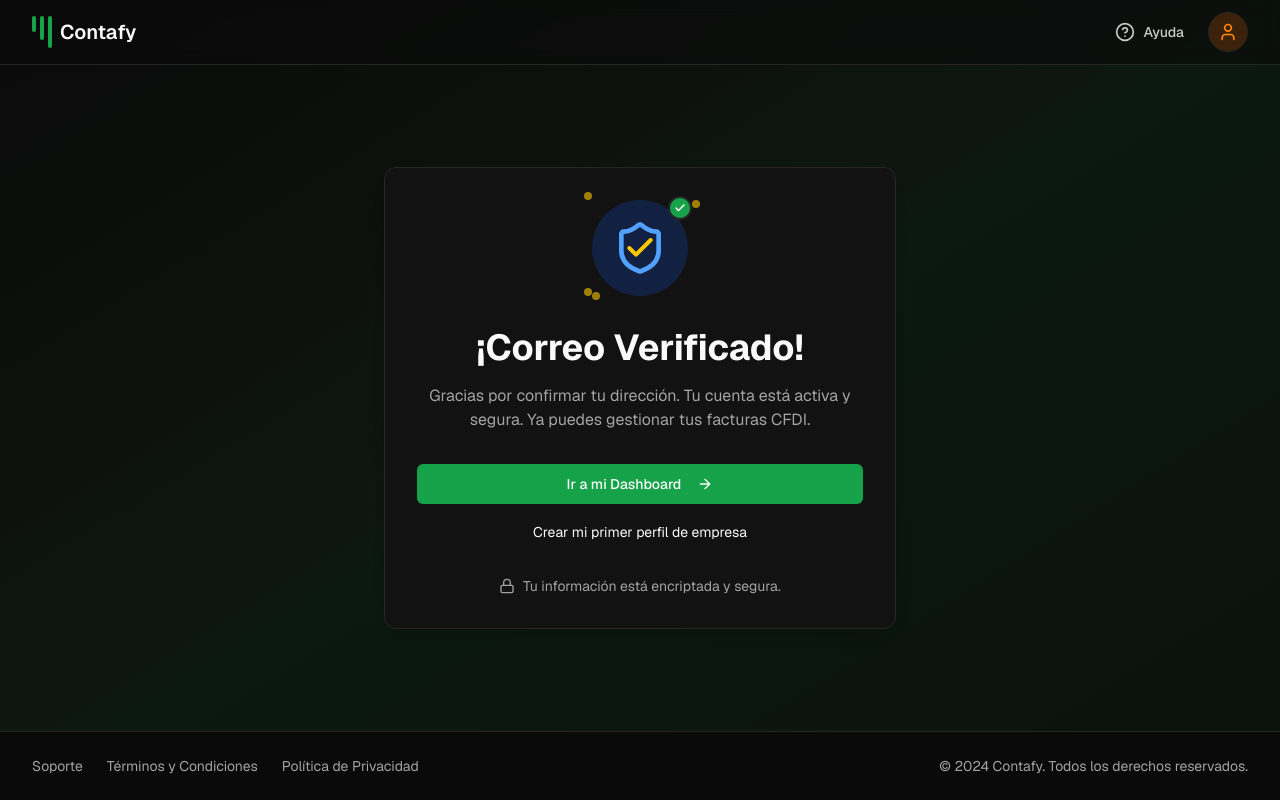
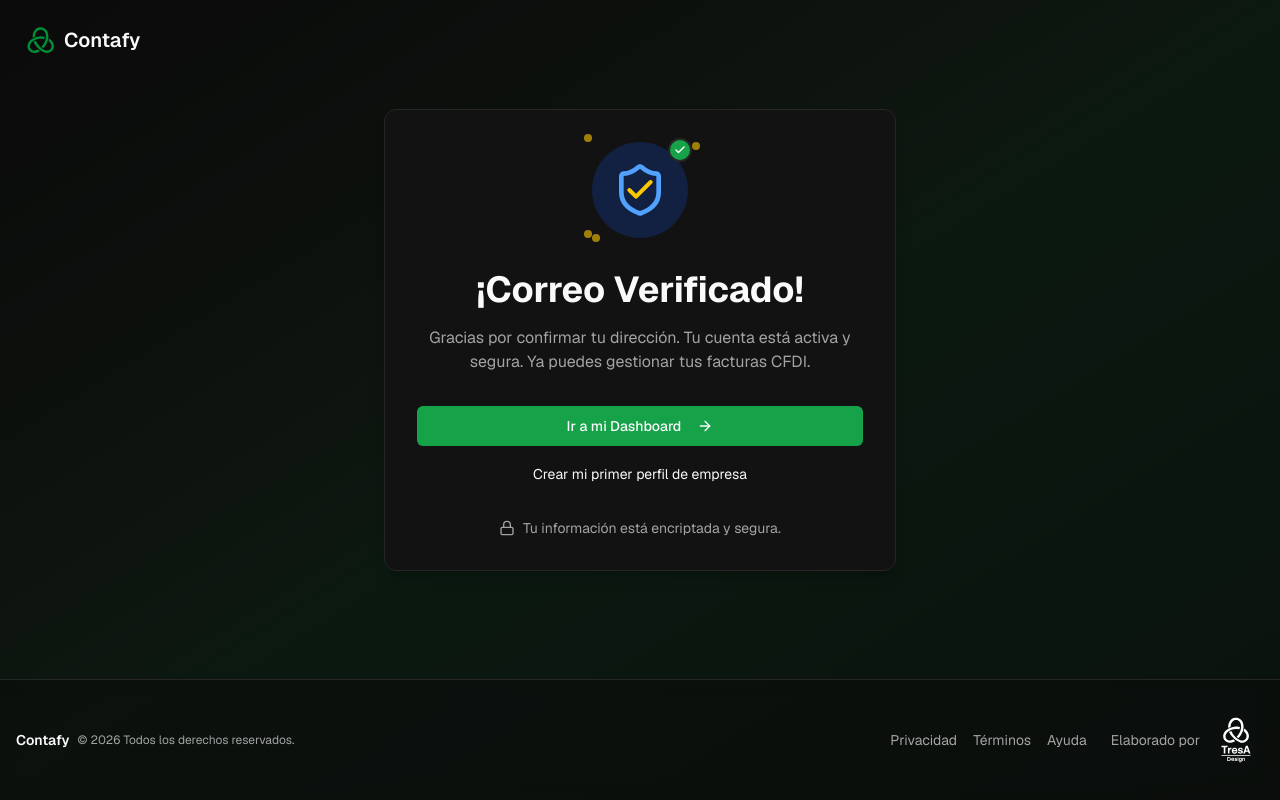
Before and after one commit to pakomercado0517/tresa-contaflow-web, a Next.js app: page /auth/verify-email/success in a window 1280 px wide. Built offline with nearby package versions, Linux system fonts and the light colour scheme.

Commit message:
refactor: update VerificationSuccessPage layout and components
- Replaced VerificationHeader and VerificationFooter with AuthLogo and AuthFooter for a more cohesive design.
- Simplified the structure of the VerificationSuccessPage for improved readability and user experience.

```diff
--- a/app/auth/verify-email/success/components/VerificationFooter.tsx
+++ /dev/null
@@ -1,24 +0,0 @@
-import Link from 'next/link';
-
-export function VerificationFooter() {
-  return (
-    <footer className="border-border bg-background w-full border-t">
-      <div className="mx-auto flex w-full max-w-7xl flex-col gap-4 px-4 py-6 md:flex-row md:items-center md:justify-between lg:px-8">
-        <div className="text-muted-foreground flex flex-wrap items-center gap-6 text-sm">
-          <Link href="#soporte" className="hover:text-foreground transition-colors">
-            Soporte
-          </Link>
-          <Link href="#terminos" className="hover:text-foreground transition-colors">
-            Términos y Condiciones
-          </Link>
-          <Link href="#privacidad" className="hover:text-foreground transition-colors">
-            Política de Privacidad
-          </Link>
-        </div>
-        <div className="text-muted-foreground text-sm">
-          © 2024 Contafy. Todos los derechos reservados.
-        </div>
-      </div>
-    </footer>
-  );
-}
--- a/app/auth/verify-email/success/components/VerificationHeader.tsx
+++ /dev/null
@@ -1,32 +0,0 @@
-import Link from 'next/link';
-import { User, HelpCircle } from 'lucide-react';
-
-export function VerificationHeader() {
-  return (
-    <header className="border-border bg-background/95 supports-[backdrop-filter]:bg-background/60 w-full border-b backdrop-blur">
-      <div className="mx-auto flex h-16 w-full max-w-7xl items-center justify-between px-4 md:px-6 lg:px-8">
-        <Link href="/" className="flex items-center gap-2">
-          <div className="flex gap-1">
-            <div className="bg-primary h-4 w-1 rounded-full"></div>
-            <div className="bg-primary h-6 w-1 rounded-full"></div>
-            <div className="bg-primary h-8 w-1 rounded-full"></div>
-          </div>
-          <span className="text-xl font-semibold">Contafy</span>
-        </Link>
-
-        <div className="flex items-center gap-6">
-          <Link
-            href="#ayuda"
-            className="text-foreground/80 hover:text-foreground flex items-center gap-2 text-sm font-medium transition-colors"
-          >
-            <HelpCircle className="h-5 w-5" />
-            Ayuda
-          </Link>
-          <div className="flex h-10 w-10 items-center justify-center rounded-full border border-orange-500/30 bg-orange-500/20">
-            <User className="h-5 w-5 text-orange-400" />
-          </div>
-        </div>
-      </div>
-    </header>
-  );
-}
--- a/app/auth/verify-email/success/page.tsx
+++ b/app/auth/verify-email/success/page.tsx
@@ -1,15 +1,15 @@
-import { VerificationSuccessCard } from "./components/VerificationSuccessCard";
-import { VerificationHeader } from "./components/VerificationHeader";
-import { VerificationFooter } from "./components/VerificationFooter";
+import { VerificationSuccessCard } from './components/VerificationSuccessCard';
+import { AuthLogo } from '@/app/auth/login/components/AuthLogo';
+import { AuthFooter } from '@/app/auth/login/components/AuthFooter';
 
 export default function VerificationSuccessPage() {
   return (
-    <div className="min-h-screen bg-gradient-to-br from-background via-primary/10 to-primary/5 flex flex-col">
-      <VerificationHeader />
-      <div className="flex-1 flex flex-col items-center justify-center px-4 py-12">
+    <div className="from-background via-primary/10 to-primary/5 relative flex min-h-screen flex-col bg-linear-to-br">
+      <AuthLogo />
+      <div className="flex flex-1 flex-col items-center justify-center px-4 py-12">
         <VerificationSuccessCard />
       </div>
-      <VerificationFooter />
+      <AuthFooter />
     </div>
   );
 }
```
